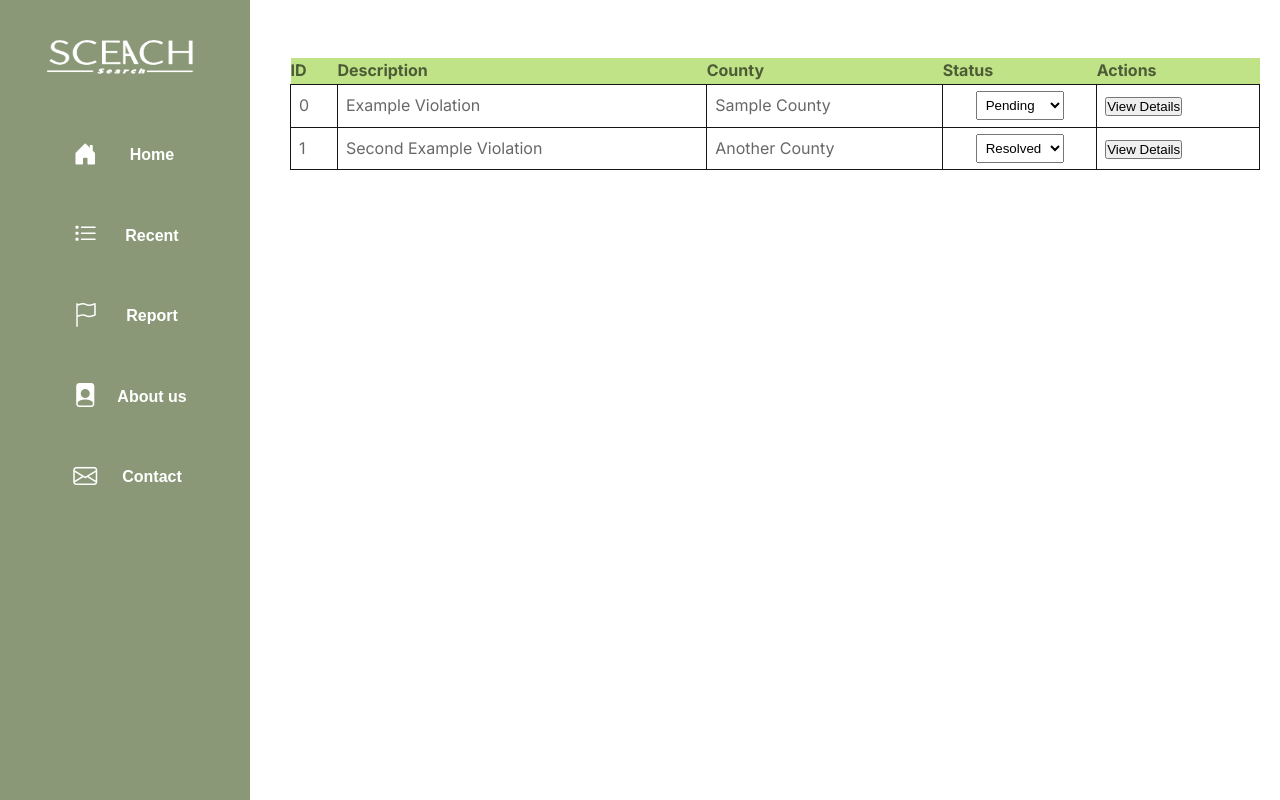
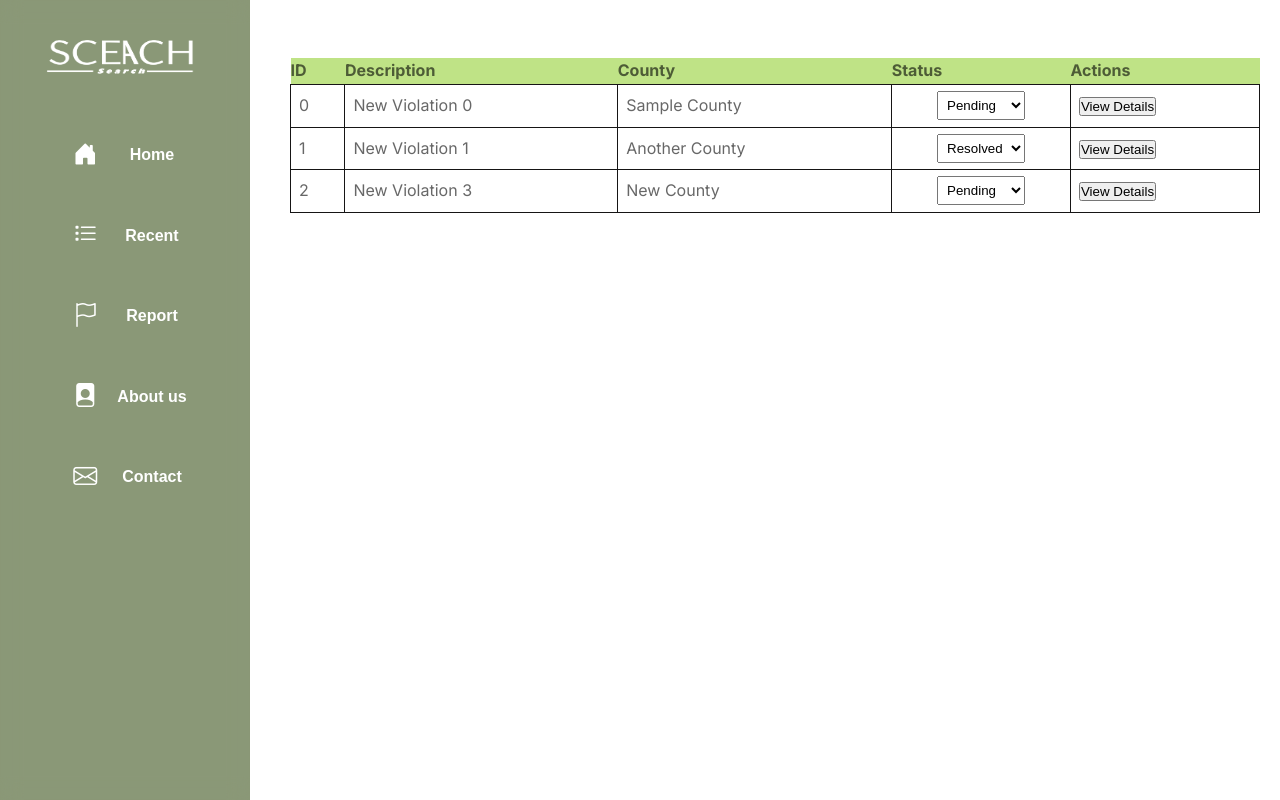
Before and after one commit to lego987/Sceach, a Next.js app: page /recentviolations in a window 1280 px wide. Built offline with nearby package versions, Linux system fonts and the light colour scheme; no server answers.

Commit message:
table update
:))))

```diff
--- a/src/app/api/fetchdata/route.ts
+++ b/src/app/api/fetchdata/route.ts
@@ -13,3 +13,7 @@ const pool = new Pool({
         console.error('Error fetching data:', error);
         res.status(500).json({ error: 'Internal Server Error' });
       }
+    } else {
+      res.status(405).json({ error: 'Method not allowed' });
+    }
+  }
--- a/src/app/recentviolations/[id]/page.module.css
+++ b/src/app/recentviolations/[id]/page.module.css
@@ -58,8 +58,8 @@
 .textDetails {
     display: flex;
     flex-direction: column;
-    align-items: center; /* Center-align text items horizontally */
-    gap: 10px; /* Space between text items */
+    align-items: left; /* Center-align text items horizontally */
+    gap: 25px; /* Space between text items */
 }
 
 .detailItem {
--- a/src/app/recentviolations/page.tsx
+++ b/src/app/recentviolations/page.tsx
@@ -1,3 +1,5 @@
+
+
 'use client';
 
 import React, { useState, useEffect } from 'react';
@@ -16,9 +18,10 @@ type TableColumn = {
   after_img: string;
 };
 
-const mockData: TableColumn[] = [{
+// Initial mock data
+const initialMockData: TableColumn[] = [{
   id: 0,
-  description: 'Example Violation',
+  description: 'New Violation 0',
   latitude: 0,
   longitude: 0,
   county: 'Sample County',
@@ -29,7 +32,7 @@ const mockData: TableColumn[] = [{
 },
 {
   id: 1,
-  description: 'Second Example Violation',
+  description: 'New Violation 1',
   latitude: 10,
   longitude: 20,
   county: 'Another County',
@@ -37,36 +40,39 @@ const mockData: TableColumn[] = [{
   status: 'Resolved',
   before_img: 'before2.jpg',
   after_img: 'after2.jpg',
-},
-];
+}];
 
 const RecentViolationsPage = () => {
-  const [data, setData] = useState<TableColumn[]>(mockData);
+  const [data, setData] = useState<TableColumn[]>(initialMockData);
   const router = useRouter();
 
   useEffect(() => {
-    const fetchData = async () => {
-      try {
-        const response = await fetch('/api/violations');
-        if (!response.ok) {
-          throw new Error('Network response was not ok');
-        }
-        const rows: TableColumn[] = await response.json();
-        if (rows.length > 0) {
-          setData(rows);
-        }
-      } catch (error) {
-        console.error('Error fetching data:', error);
-      }
-    };
-    fetchData();
-  }, []);
+    // Simulate new violations being added every 5 seconds
+    const intervalId = setInterval(() => {
+      const newViolation: TableColumn = {
+        id: data.length,
+        description: `New Violation ${data.length + 1}`,
+        latitude: Math.random() * 100,
+        longitude: Math.random() * 100,
+        county: 'New County',
+        severity: 'Medium',
+        status: 'Pending',
+        before_img: `before${data.length + 1}.jpg`,
+        after_img: `after${data.length + 1}.jpg`,
+      };
+      setData((prevData) => [...prevData, newViolation]);
+    }, 5000); // Adjust time as needed
+
+    // Cleanup interval on component unmount
+    return () => clearInterval(intervalId);
+  }, [data]);
 
   const handleStatusChange = async (index: number, newStatus: string) => {
     const updatedData = [...data];
     updatedData[index].status = newStatus;
     setData(updatedData);
 
+    // Simulate API call to update status
     try {
       const rowId = data[index].id;
       await fetch('/api/updateStatus', {
```
Also changed, not shown: 1 other file (tests, documents, lock files or other folders).
